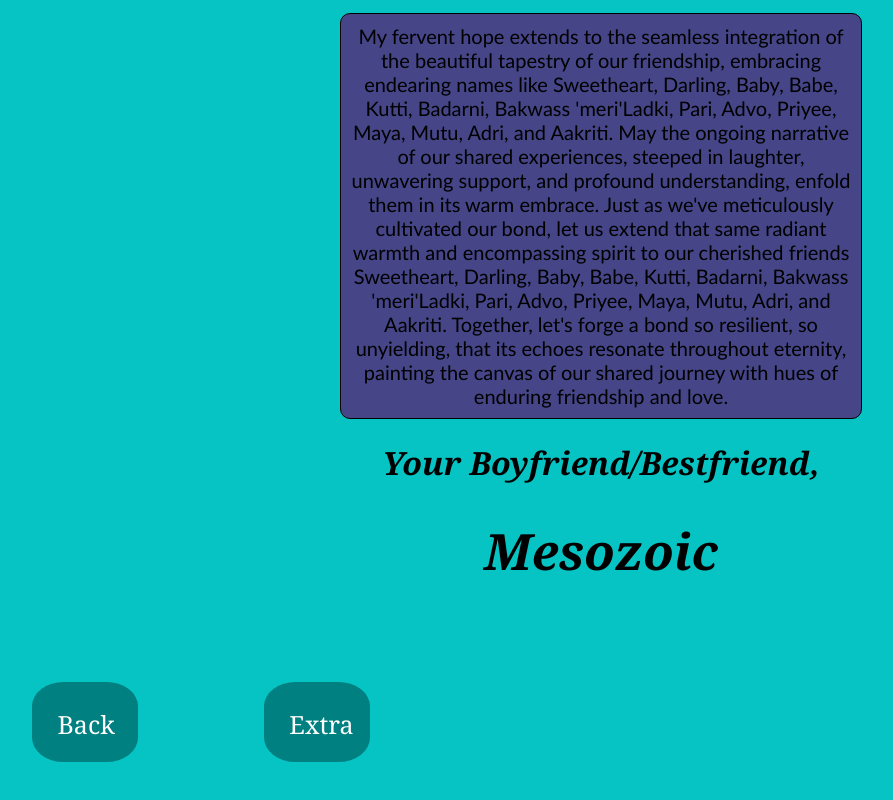
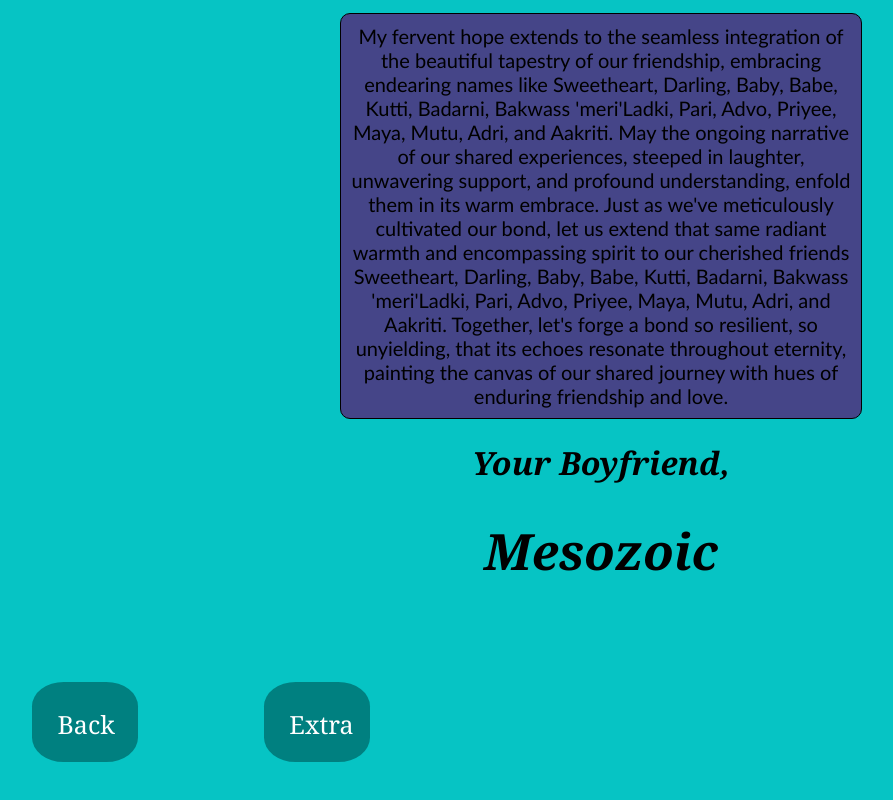
Before and after one commit to abisheksubedi16/GOLDEN-MONTHS, a plain HTML site: page month/10thoct.html in a window 1280 px wide. Shown: the part 1320-2120 px from the top of the page, without its empty margins (39-932 px from the left). Drawn offline with Linux system fonts and the light colour scheme; files whose address does not match are found by name.

Commit message:
Update 10thoct.html

```diff
--- a/month/10thoct.html
+++ b/month/10thoct.html
@@ -55,7 +55,7 @@
         </center>
     </blockquote>
     <center><i>
-            <h1 class="foot1">Your Boyfriend/Bestfriend,</h1>
+            <h1 class="foot1">Your Boyfriend,</h1>
         </i></center>
     <center><i>
             <h1 class="foot2"><b>Mesozoic</b></h1>
```
